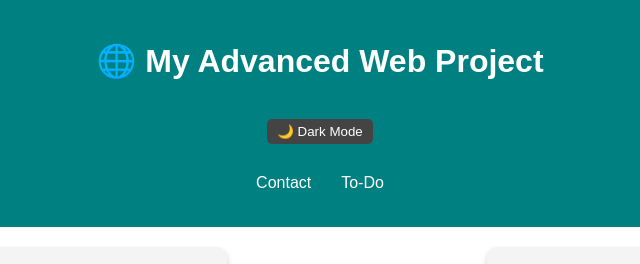
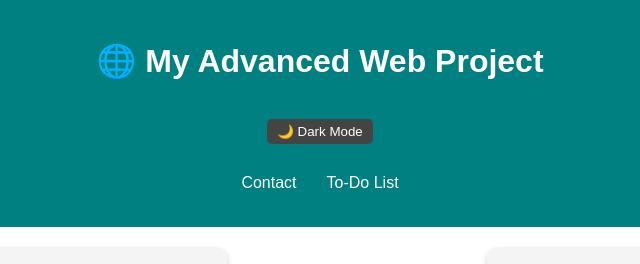
Before and after one commit to srii606747-cmd/HTML-TASK-2, a plain HTML site: page index.html in a window 1280 px wide. Shown: the top 264 px of the page, 320-960 px from the left. Drawn offline with Linux system fonts and the light colour scheme.

Commit message:
Update index.html

```diff
--- a/index.html
+++ b/index.html
@@ -14,7 +14,7 @@
     <nav>
       <ul>
         <li><a href="#form">Contact</a></li>
-        <li><a href="#todo">To-Do</a></li>
+        <li><a href="#todo">To-Do List</a></li>
       </ul>
     </nav>
   </header>
```
